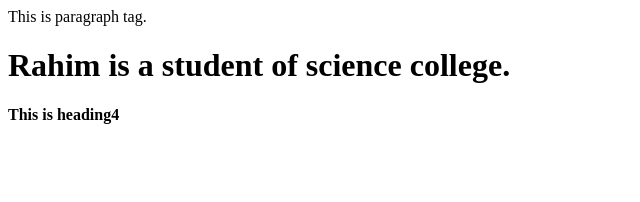
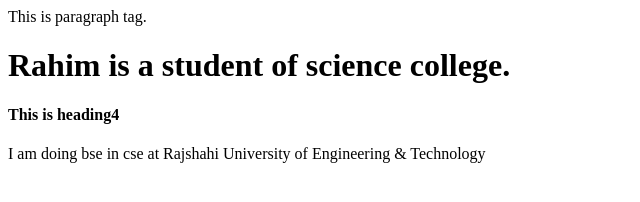
Before and after one commit to mdjasimuddim/Git-Document, a plain HTML site: page index.html in a window 1280 px wide. Shown: the whole page, without its empty margins (0-640 px from the left). Drawn offline with Linux system fonts and the light colour scheme.

Commit message:
Educational

```diff
--- a/index.html
+++ b/index.html
@@ -8,6 +8,7 @@
     <p>This is paragraph tag.</p>
     <h1>Rahim is a student of science college.</h1>
     <h4>This is heading4</h4>
+    <p>I am doing bse in cse at Rajshahi University of Engineering & Technology</p>
 </body>
 
 </html>
```
